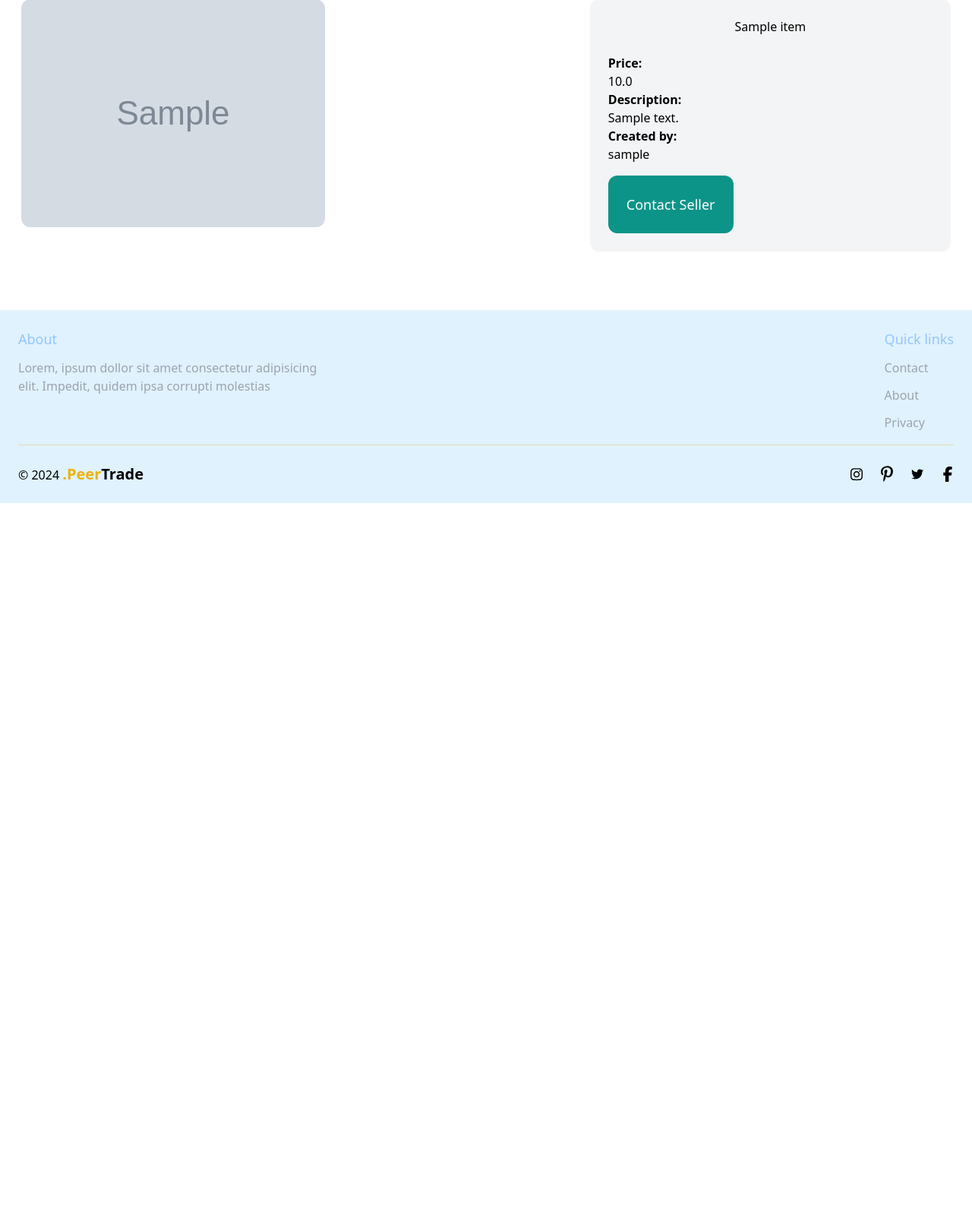
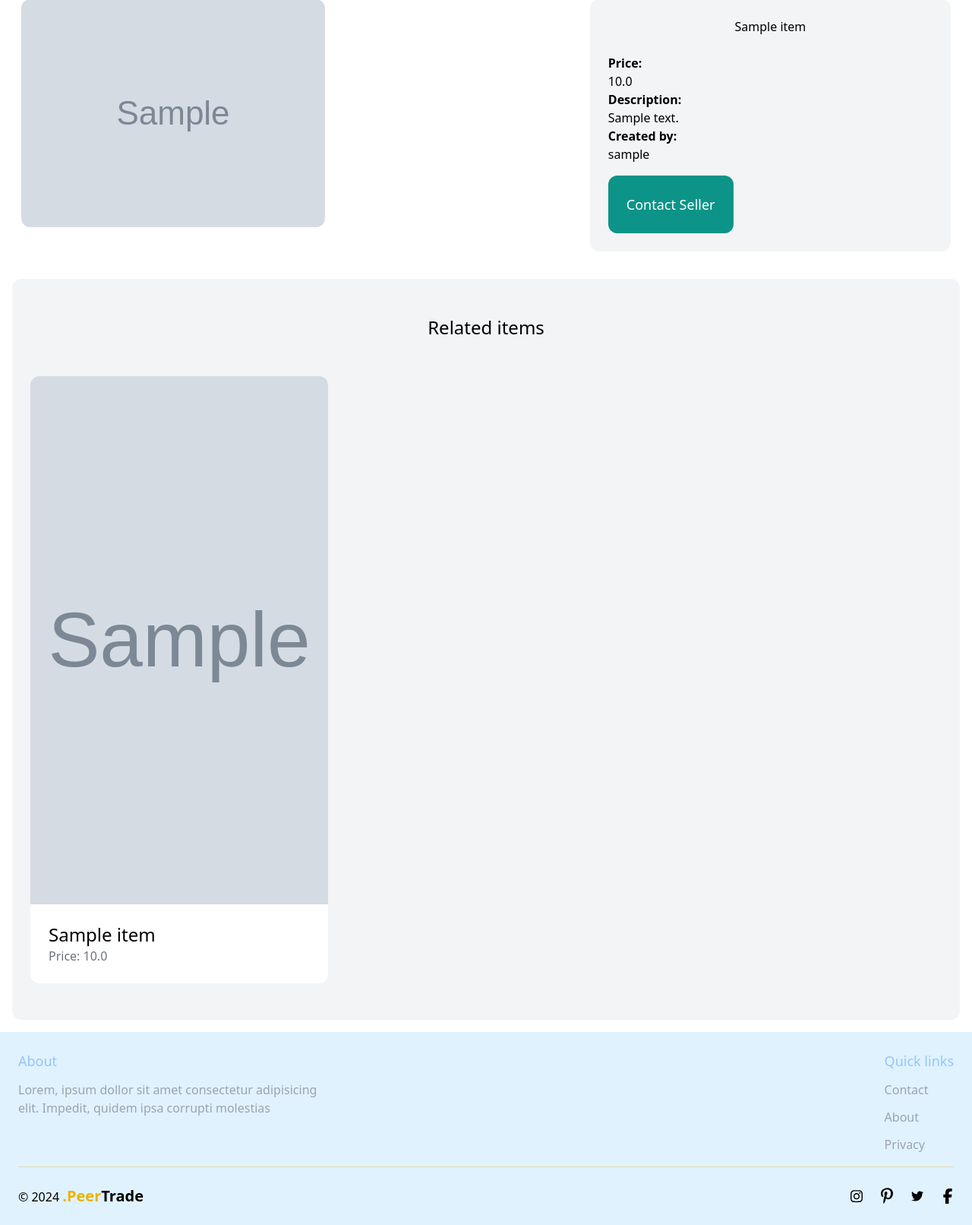
Before and after one commit to abimtad/PeerTrade, a Django app: page /items/detail/1 in a window 1280 px wide. Shown: the part 138-1750 px from the top of the page at 76% size. Before the commit the page ends 800 px from the top, so only its background shows below. Run offline with Django 5.2, Linux system fonts and the light colour scheme; tables that the repository leaves empty hold one stand-in row (values such as "Sample post"); grey boxes marked "Sample" are stand-in pictures; some libraries are stand-ins or nearby versions.

Commit message:
add a related item block for each deatil item

```diff
--- a/item/templates/item/detail.html
+++ b/item/templates/item/detail.html
@@ -24,4 +24,23 @@
 				{% endif %}
 			</div>
 		</div>
+
+		<div class="mt-6 px-6 py-12 bg-gray-100 rounded-xl">
+			<h2 class="mb-12 text-2xl text-center">Related items</h2>
+			<div class="grid grid-cols-3 gap-3">
+				{% for item in related_items %}
+					<div>
+						<a href="{% url 'item:detail' item.id %}">
+							<div>
+								<img src="{{ item.image.url }}" class="rounded-t-xl w-[594px] h-[695px] object-cover">
+							</div>
+							<div class="p-6 bg-white rounded-b-xl">
+								<h2 class="text-2xl">{{ item.name }}</h2>
+								<p class="text-gray-500">Price: {{ item.price }}</p>
+							</div>
+						</a>
+					</div>
+				{% endfor %}
+			</div>
+		</div>
 {% endblock %}
--- a/item/views.py
+++ b/item/views.py
@@ -68,7 +68,6 @@ def browse(request):
 		else:
 			items = Item.objects.filter(category=category_id)
 	else:
-		print(query)
 		if query:
 			items = Item.objects.filter(Q(name__icontains=query) | Q(description__icontains=query))
 
```
